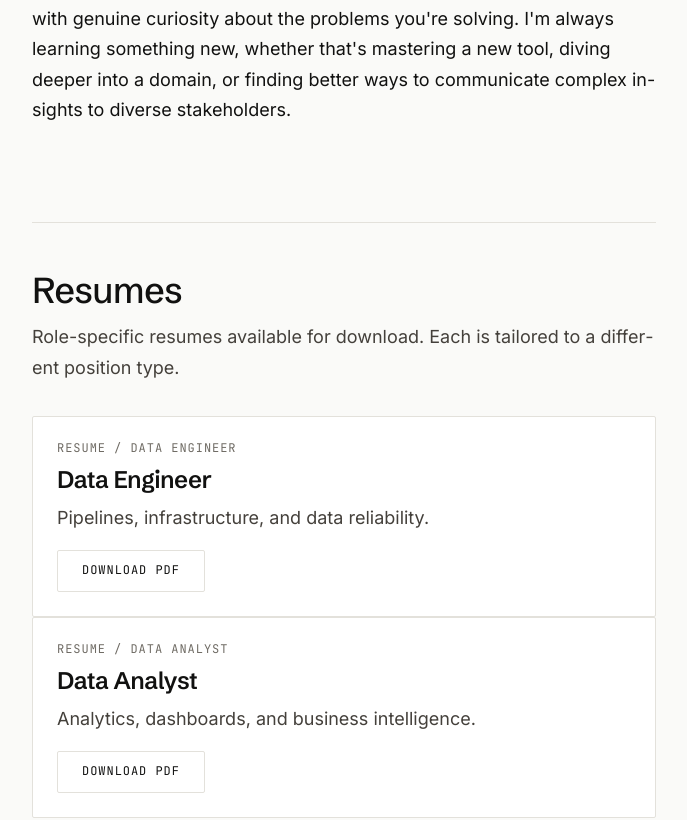
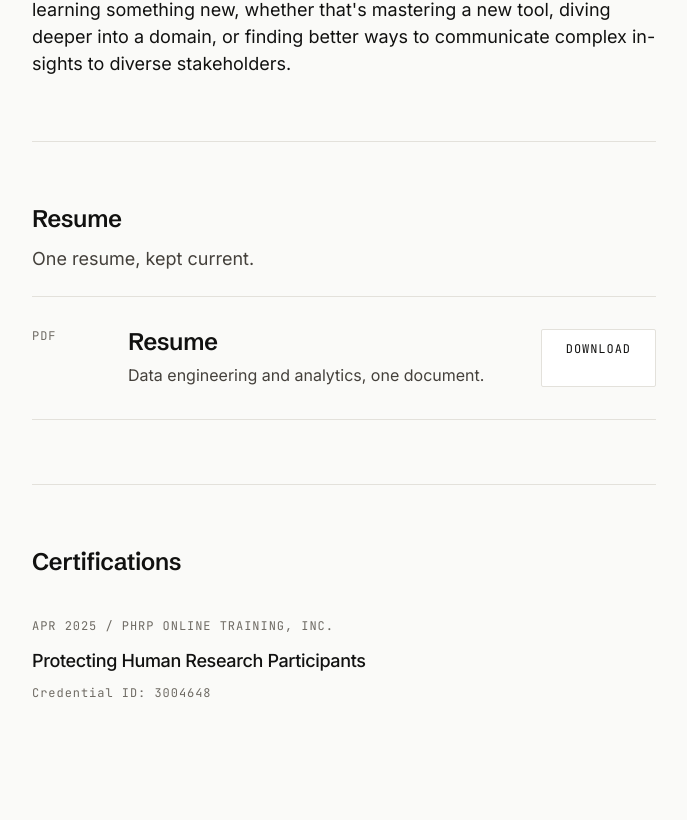
Before and after one commit to dillon-shearer/ds-portfolio, a Next.js app: page /about in a window 1280 px wide. Shown: the part 911-1731 px from the top of the page, without its empty margins (296-983 px from the left). Built offline with nearby package versions, Linux system fonts and the light colour scheme.

Commit message:
P5-T9: redesign About page as a ledger

```diff
--- a/app/about/page.module.css
+++ b/app/about/page.module.css
@@ -1,9 +1,10 @@
 .prose {
   font-family: var(--font-sans);
   font-size: var(--text-md);
-  line-height: var(--leading-loose);
+  line-height: var(--leading-normal);
   color: var(--color-ink);
-  max-width: 65ch;
+  max-width: 68ch;
+  padding-top: var(--space-4);
 }
 
 .prose p + p {
@@ -11,15 +12,15 @@
 }
 
 .section {
-  margin-top: var(--space-9);
+  margin-top: var(--space-8);
   border-top: var(--rule-hairline) solid var(--color-rule);
-  padding-top: var(--space-7);
+  padding-top: var(--space-8);
 }
 
 .sectionTitle {
   font-family: var(--font-display);
-  font-size: var(--text-3xl);
-  font-weight: 400;
+  font-size: var(--text-xl);
+  font-weight: 600;
   line-height: var(--leading-tight);
   letter-spacing: var(--tracking-tight);
   color: var(--color-ink);
@@ -29,13 +30,103 @@
 .sectionIntro {
   font-family: var(--font-sans);
   font-size: var(--text-md);
-  line-height: var(--leading-loose);
+  line-height: var(--leading-normal);
   color: var(--color-ink-2);
-  margin-bottom: var(--space-6);
-  max-width: 60ch;
+  margin-bottom: var(--space-5);
+  max-width: 68ch;
 }
 
-.cards {
+.ledgerList {
   display: flex;
   flex-direction: column;
+  list-style: none;
+  padding: 0;
 }
+
+.resumeRow,
+.certificationRow {
+  display: grid;
+  grid-template-columns: calc(var(--space-8) + var(--space-4)) minmax(0, 1fr);
+  gap: var(--space-4);
+  padding: var(--space-6) 0;
+}
+
+.resumeRow {
+  grid-template-columns: calc(var(--space-8) + var(--space-4)) minmax(0, 1fr) auto;
+  border-top: var(--rule-hairline) solid var(--color-rule);
+  border-bottom: var(--rule-hairline) solid var(--color-rule);
+}
+
+.certificationRow {
+  grid-template-columns: minmax(0, 1fr);
+}
+
+.certificationRow:not(:last-child) {
+  border-bottom: var(--rule-hairline) solid var(--color-rule);
+}
+
+.meta,
+.credential {
+  font-family: var(--font-mono);
+  font-size: var(--text-xs);
+  font-weight: 400;
+  line-height: var(--leading-snug);
+  letter-spacing: var(--tracking-wide);
+  color: var(--color-ink-3);
+}
+
+.meta {
+  text-transform: uppercase;
+}
+
+.rowContent {
+  min-width: 0;
+}
+
+.rowTitle,
+.certificationTitle {
+  color: var(--color-ink);
+}
+
+.rowTitle {
+  font-family: var(--font-display);
+  font-size: var(--text-xl);
+  font-weight: 600;
+  line-height: var(--leading-tight);
+  letter-spacing: var(--tracking-tight);
+}
+
+.certificationTitle {
+  font-family: var(--font-sans);
+  font-size: var(--text-md);
+  font-weight: 500;
+  line-height: var(--leading-normal);
+  margin-top: var(--space-3);
+}
+
+.rowDescription {
+  max-width: 60ch;
+  font-family: var(--font-sans);
+  font-size: var(--text-base);
+  font-weight: 400;
+  line-height: var(--leading-normal);
+  color: var(--color-ink-2);
+  margin-top: var(--space-2);
+}
+
+.credential {
+  margin-top: var(--space-3);
+}
+
+@media (max-width: 719px) {
+  .resumeRow,
+  .certificationRow {
+    grid-template-columns: 1fr;
+    gap: var(--space-2);
+  }
+
+  .resumeRow > a {
+    justify-self: start;
+    margin-top: var(--space-2);
+  }
+}
--- a/app/about/page.tsx
+++ b/app/about/page.tsx
@@ -1,68 +1,57 @@
 import type { Metadata } from 'next'
-import { PageHeader, Card, Button } from '@/components/ui'
-import { BIO_PARAGRAPHS, RESUMES, CERTIFICATIONS } from '@/content/about'
+import { PageHeader, Button } from '@/components/ui'
+import { ABOUT_PAGE, BIO_PARAGRAPHS, RESUMES, CERTIFICATIONS } from '@/content/about'
 import styles from './page.module.css'
 
-export const metadata: Metadata = {
-  title: 'About',
-  description:
-    'Data-centric software engineer building data systems, analytics, and applications. Currently focused on healthcare and life sciences.',
-}
+export const metadata: Metadata = ABOUT_PAGE.metadata
 
 export default function AboutPage() {
   return (
     <div className="page-wrapper">
       <PageHeader
-        eyebrow="About"
-        title="Dillon Shearer"
-        lead="Data-centric software engineer building data systems, analytics, and applications. Currently focused on healthcare and life sciences."
+        eyebrow={ABOUT_PAGE.eyebrow}
+        title={ABOUT_PAGE.title}
+        lead={ABOUT_PAGE.lead}
       />
 
-      {/* Bio */}
       <div className={styles.prose}>
         {BIO_PARAGRAPHS.map((p) => (
           <p key={p}>{p}</p>
         ))}
       </div>
 
-      {/* Resumes */}
       <section className={styles.section}>
-        <h2 className={styles.sectionTitle}>Resumes</h2>
-        <p className={styles.sectionIntro}>
-          Role-specific resumes available for download. Each is tailored to a different position
-          type.
-        </p>
-        <div className={styles.cards}>
+        <h2 className={styles.sectionTitle}>{ABOUT_PAGE.resume.heading}</h2>
+        <p className={styles.sectionIntro}>{ABOUT_PAGE.resume.intro}</p>
+        <ul className={styles.ledgerList}>
           {RESUMES.map((r) => (
-            <Card
-              key={r.role}
-              eyebrow={`Resume / ${r.role}`}
-              title={r.role}
-              description={r.description}
-              action={
-                <Button href={r.href} variant="outline" download>
-                  Download PDF
-                </Button>
-              }
-            />
+            <li key={r.role} className={styles.resumeRow}>
+              <p className={styles.meta}>{ABOUT_PAGE.resume.formatLabel}</p>
+              <div className={styles.rowContent}>
+                <h3 className={styles.rowTitle}>{r.role}</h3>
+                <p className={styles.rowDescription}>{r.description}</p>
+              </div>
+              <Button href={r.href} variant="outline" download>
+                {ABOUT_PAGE.resume.downloadLabel}
+              </Button>
+            </li>
           ))}
-        </div>
+        </ul>
       </section>
 
-      {/* Certifications */}
       <section className={styles.section}>
-        <h2 className={styles.sectionTitle}>Certifications</h2>
-        <p className={styles.sectionIntro}>Completed certifications and training programs.</p>
-        <div className={styles.cards}>
+        <h2 className={styles.sectionTitle}>{ABOUT_PAGE.certifications.heading}</h2>
+        <ul className={styles.ledgerList}>
           {CERTIFICATIONS.map((c) => (
-            <Card
-              key={c.title}
-              eyebrow={c.meta}
-              title={c.title}
-              description={`Credential ID: ${c.credentialId}`}
-            />
+            <li key={c.title} className={styles.certificationRow}>
+              <div className={styles.rowContent}>
+                <p className={styles.meta}>{c.meta}</p>
+                <h3 className={styles.certificationTitle}>{c.title}</h3>
+                <p className={styles.credential}>{c.credential}</p>
+              </div>
+            </li>
           ))}
-        </div>
+        </ul>
       </section>
     </div>
   )
--- a/content/about.ts
+++ b/content/about.ts
@@ -6,23 +6,38 @@ export const BIO_PARAGRAPHS: string[] = [
   "I believe the best data work happens when you combine technical rigor with genuine curiosity about the problems you're solving. I'm always learning something new, whether that's mastering a new tool, diving deeper into a domain, or finding better ways to communicate complex insights to diverse stakeholders.",
 ]
 
+export const ABOUT_PAGE = {
+  metadata: {
+    title: 'About',
+    description:
+      'Data-centric software engineer building data systems, analytics, and applications. Currently focused on healthcare and life sciences.',
+  },
+  eyebrow: 'ABOUT',
+  title: 'Dillon Shearer',
+  lead: 'Data-centric software engineer building data systems, analytics, and applications. Currently focused on healthcare and life sciences.',
+  resume: {
+    heading: 'Resume',
+    intro: 'One resume, kept current.',
+    formatLabel: 'PDF',
+    downloadLabel: 'Download',
+  },
+  certifications: {
+    heading: 'Certifications',
+  },
+} as const
+
 export const RESUMES: { role: string; description: string; href: string }[] = [
   {
-    role: 'Data Engineer',
-    description: 'Pipelines, infrastructure, and data reliability.',
-    href: '/resumes/Dillon_Shearer_Resume.pdf',
-  },
-  {
-    role: 'Data Analyst',
-    description: 'Analytics, dashboards, and business intelligence.',
+    role: 'Resume',
+    description: 'Data engineering and analytics, one document.',
     href: '/resumes/Dillon_Shearer_Resume.pdf',
   },
 ]
 
-export const CERTIFICATIONS: { title: string; meta: string; credentialId: string }[] = [
+export const CERTIFICATIONS: { title: string; meta: string; credential: string }[] = [
   {
     title: 'Protecting Human Research Participants',
-    meta: 'Apr 2025 / PHRP Online Training, Inc.',
-    credentialId: '3004648',
+    meta: 'APR 2025 / PHRP ONLINE TRAINING, INC.',
+    credential: 'Credential ID: 3004648',
   },
 ]
```
